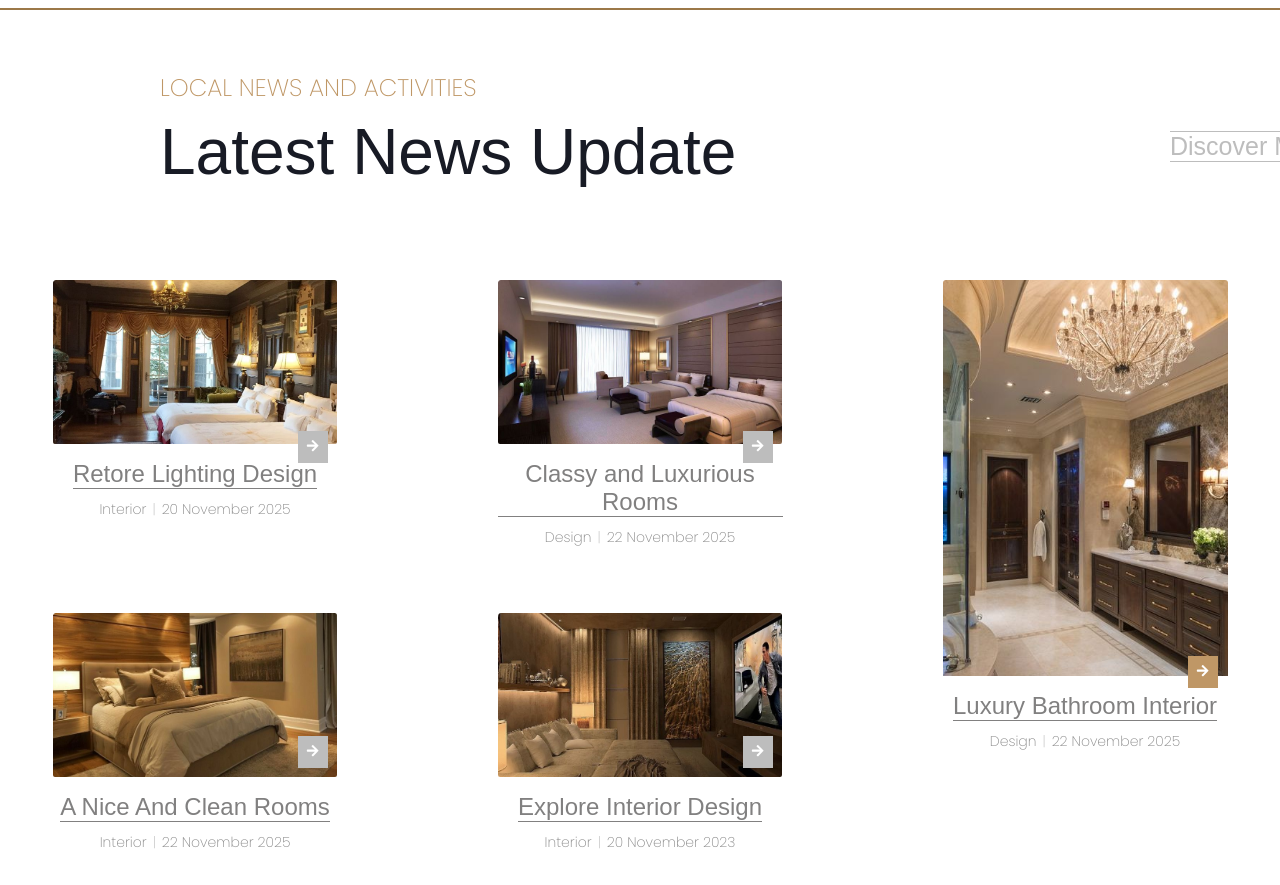
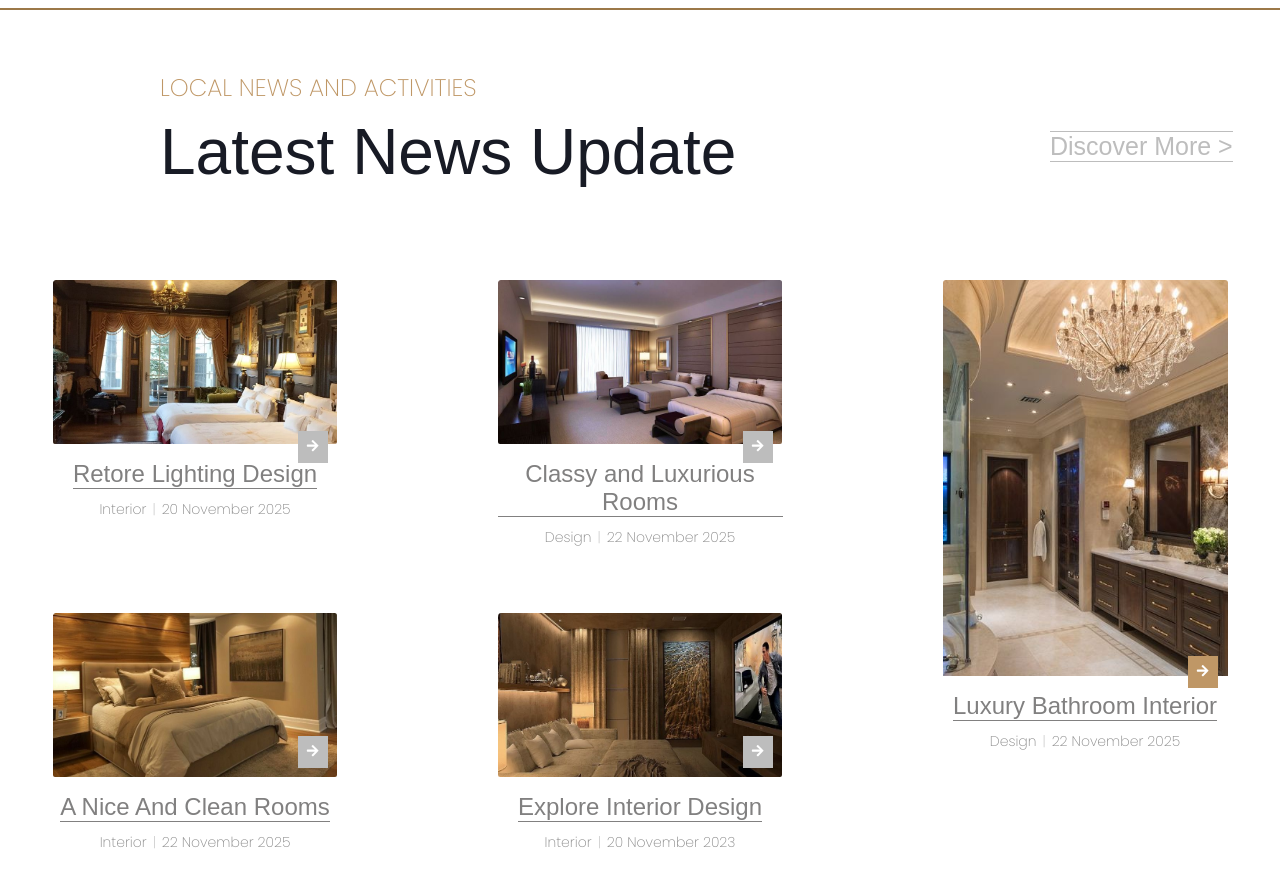
Before and after one commit to trabalhoWebUFSC/trabalhoWebUFSC, a React (Create React App) app in the folder frontend/: page / in a window 1280 px wide. Shown: the part 2960-3845 px from the top of the page. Built offline with nearby package versions, Linux system fonts and the light colour scheme; a web font is replaced by a local one.

Commit message:
Update NewsSection.module.css

```diff
--- a/frontend/src/components/NewsSection/NewsSection.module.css
+++ b/frontend/src/components/NewsSection/NewsSection.module.css
@@ -47,7 +47,7 @@
     font-family: "Forum", sans-serif;
     color: #BDBDBD ;
     position: relative;
-    left:1170px;
+    left:1050px;
     bottom: 58px;
 
 
```
